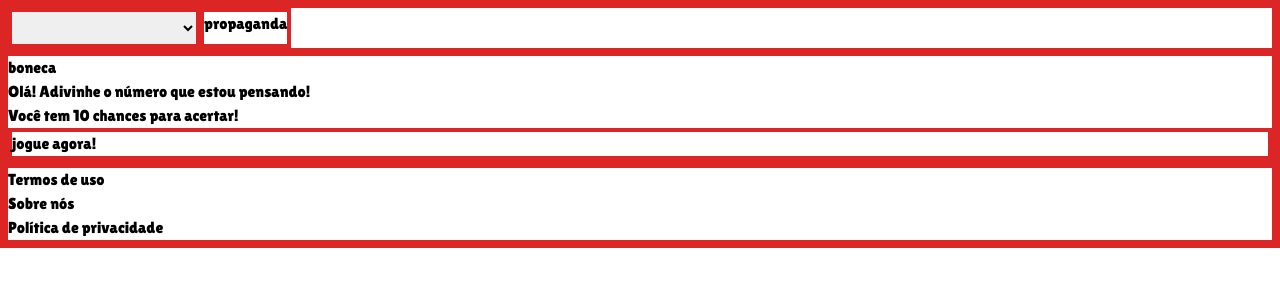
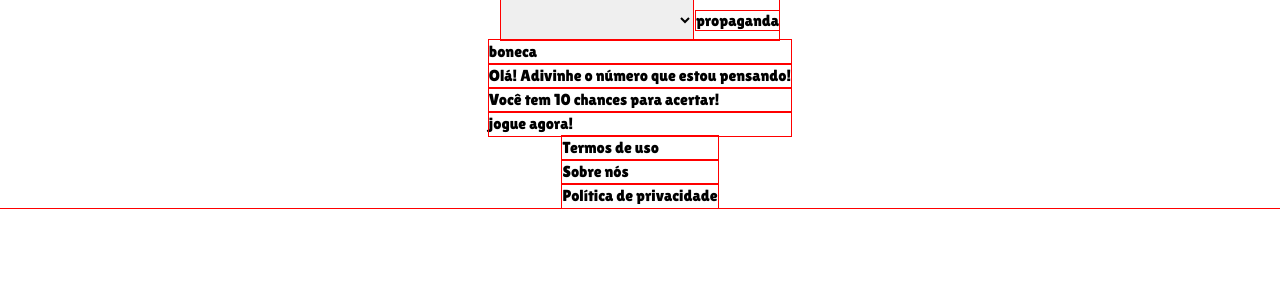
Before and after one commit to camilarochatec/jogo-bia-adivinha, a plain HTML site: page index.html in a window 1280 px wide. Drawn offline with nearby package versions, Linux system fonts and the light colour scheme.

Commit message:
git push origin main

```diff
--- a/css/index.css
+++ b/css/index.css
@@ -1,5 +1,5 @@
 @import url('https://fonts.googleapis.com/css2?family=Lilita+One&display=swap');
 *{
     font-family: "Lilita One", sans-serif;
-
+    outline: 1px solid red;
 }
--- a/index.html
+++ b/index.html
@@ -9,28 +9,37 @@
     <title>Qual é o número da Bia?</title>
 </head>
 
-<body class="border-4 border-red-600">
-    <header class="flex border-4 border-red-600">
-        <div id="lang">
-            <select class="idioma w-48 h-10 border-4 border-red-600">selecione o idioma</select>
+<body>
+    <div id="container" class="flex flex-col justify-center items-center content-center  w-full h-full ">
+    <header>
+        <select class="idioma w-48 h-10">selecione o idioma</select>
+        <a href="">propaganda</a>
+    </header>
+
+
+    <main>
+        <div id="doll">boneca
+
         </div>
-        <div class="flex publi w-100 h-200 border-4 border-red-600">
-            <a href="">propaganda</a>
+        <div id="message1">
+            <h3>Olá! Adivinhe o número que estou pensando!</h3>
         </div>
-    </header>
-    <main class="border-4 border-red-600">
-        <div id="doll">boneca</div>
-        <div id="message1"><h3>Olá! Adivinhe o número que estou pensando!</h3></div>
-        <div id="message2"><h3>Você tem 10 chances para acertar!</h3></div>
-        <section id="play" class="border-4 border-red-600"><h2>jogue agora!</h2></section>
+        <div id="message2">
+            <h3>Você tem 10 chances para acertar!</h3>
+        </div>
+        <section id="play">
+            <h2>jogue agora!</h2>
+        </section>
     </main>
-    <footer class="border-4 border-red-600">
+
+
+    <footer>
         <div id="termos">Termos de uso</div>
         <div id="sobre">Sobre nós</div>
         <div id="politica">Política de privacidade</div>
     </footer>
 
-
+</div>
 
     <script src="js/index.js"></script>
 </body>
```
Also changed, not shown: boneca.html (added, +28 -0 lines).
